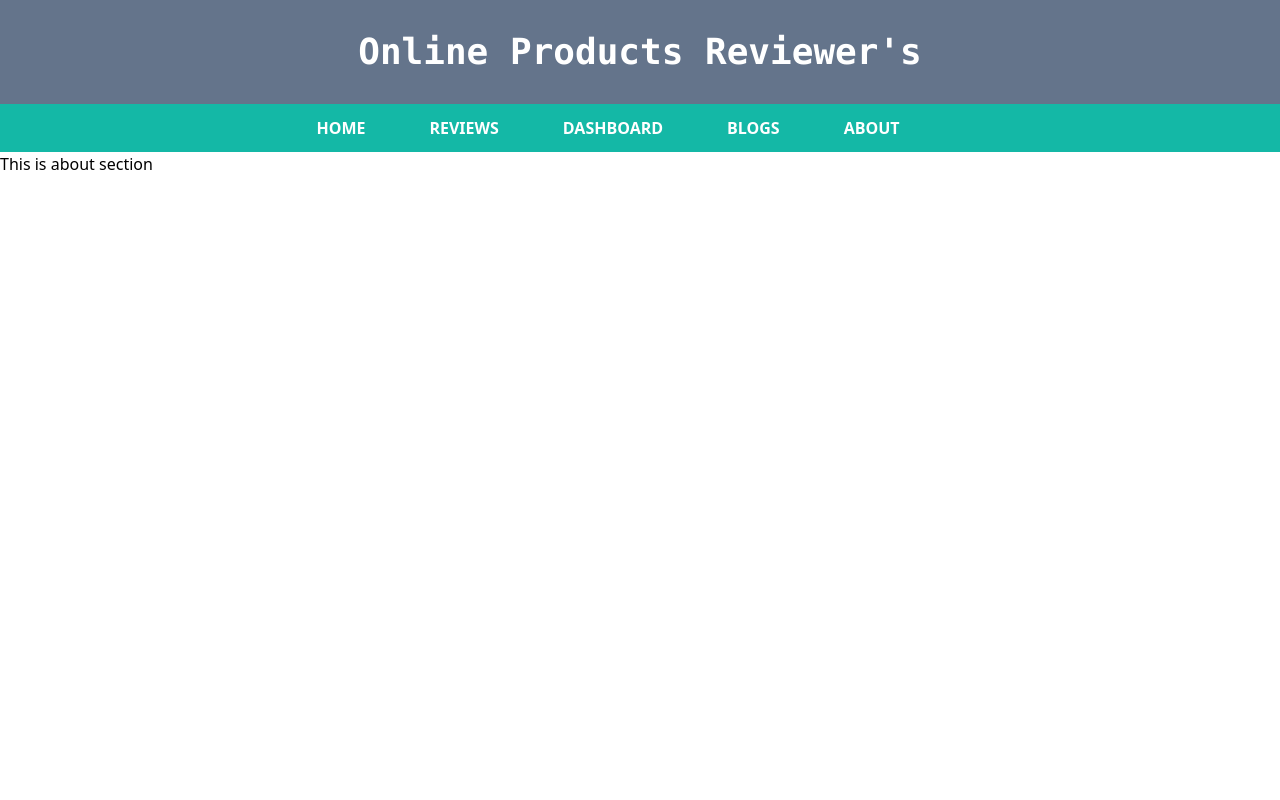
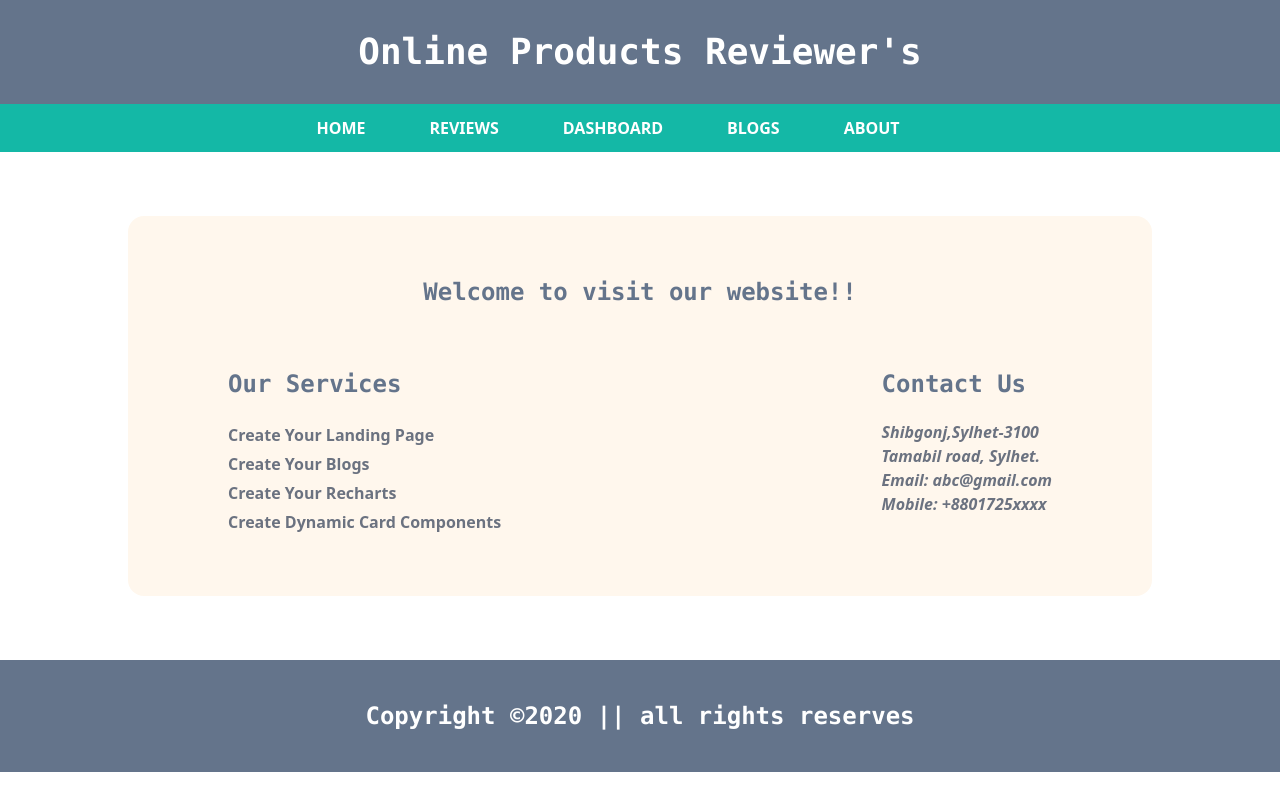
Before and after one commit to AkasHZamaN/product-analysis-interactive, a React (Create React App) app: page /about in a window 1280 px wide. Built offline with nearby package versions, Linux system fonts and the light colour scheme.

Commit message:
about and not founded area ended

```diff
--- a/src/App.js
+++ b/src/App.js
@@ -7,6 +7,7 @@ import Dashboard from './components/Dashboard/Dashboard';
 import Blogs from './components/Blogs/Blogs';
 import Reviews from './components/Reviews/Reviews';
 import NotFound from './components/NotFound/NotFound';
+import Footer from './components/Footer/Footer';
 
 function App() {
   return (
@@ -19,8 +20,8 @@ function App() {
         <Route path="/blogs" element={<Blogs></Blogs>}></Route>
         <Route path="/about" element={<About></About>}></Route>
         <Route path="*" element={<NotFound></NotFound>}></Route>
-
       </Routes>
+      <Footer></Footer>
     </div>
   );
 }
--- a/src/components/About/About.js
+++ b/src/components/About/About.js
@@ -2,9 +2,30 @@ import React from 'react';
 
 const About = () => {
     return (
-        <div>
-            <h2>This is about section</h2>
-        </div>
+        <section className='w-4/5 mx-auto bg-orange-50 my-16 py-5 px-5 rounded-2xl'>
+            <article className='text-center font-semibold text-2xl text-slate-500 font-mono my-10'>
+                <h1>Welcome to visit our website!!</h1>
+            </article>
+            <article className='flex justify-between mx-20 my-10'>
+                <article>
+                    <h1 className='text-2xl font-mono font-semibold text-slate-500 my-5'>Our Services</h1>
+                    <p className='font-semibold text-gray-500 text-xl'><small>Create Your Landing Page</small></p>
+                    <p className='font-semibold text-gray-500 text-xl'><small>Create Your Blogs</small></p>
+                    <p className='font-semibold text-gray-500 text-xl'><small>Create Your Recharts</small></p>
+                    <p className='font-semibold text-gray-500 text-xl'><small>Create Dynamic Card Components</small></p>
+
+                </article>
+                <article>
+                    <h1 className='text-2xl font-mono font-semibold text-slate-500 my-5'>Contact Us</h1>
+                    <address className='text-gray-500 font-semibold'>
+                        Shibgonj,Sylhet-3100 <br />
+                        Tamabil road, Sylhet. <br />
+                        Email: abc@gmail.com   <br />
+                        Mobile: +8801725xxxx
+                    </address>
+                </article>
+            </article>
+        </section>
     );
 };
 
--- a/src/components/Blogs/Blogs.js
+++ b/src/components/Blogs/Blogs.js
@@ -2,7 +2,7 @@ import React from "react";
 
 const Blogs = () => {
   return (
-    <section className="mx-16">
+    <section className="mx-16 my-20">
       <h1 className="text-right font-mono text-2xl font-semibold text-slate-500 my-5">
         FAQ Environment
       </h1>
--- a/src/components/Dashboard/Dashboard.js
+++ b/src/components/Dashboard/Dashboard.js
@@ -21,7 +21,7 @@ const Dashboard = () => {
     console.log(data);
   }, []);
   return (
-    <section className="flex justify-between mx-16">
+    <section className="flex justify-between mx-16 my-10">
       <article>
         <h1 className="text-center text-2xl font-semibold font-mono text-slate-500 my-10">
           Month wise Sell
--- /dev/null
+++ b/src/components/Footer/Footer.js
@@ -0,0 +1,11 @@
+import React from 'react';
+
+const Footer = () => {
+    return (
+        <section className='text-center text-2xl font-mono font-semibold text-white bg-slate-500 py-10'>
+            <h1>Copyright ©2020 || all rights reserves</h1>
+        </section>
+    );
+};
+
+export default Footer;
--- a/src/components/NotFound/NotFound.js
+++ b/src/components/NotFound/NotFound.js
@@ -1,11 +1,14 @@
 import React from 'react';
-
+import { ExclamationIcon } from "@heroicons/react/solid";
 const NotFound = () => {
     return (
-        <div>
-            <h1 className='text-3xl text-center'> Opps!! This file is not avaiable right now.</h1>
-            <h2 className='text-4xl text-center'>404</h2>
-        </div>
+        <section className='w-1/2 mx-auto bg-orange-50 py-5 px-5 font-mono my-40 rounded-2xl'>
+            <h1 className='text-3xl text-center text-slate-600 my-10'> Opps!! This file is not avaiable right now.</h1>
+            <article className='flex justify-center items-center'>
+            <small><ExclamationIcon className='w-10 h-10 mr-2 text-red-500'></ExclamationIcon></small>
+            <small className='text-4xl text-center font-semibold my-5 font-mono'> 404</small>
+            </article>
+        </section>
     );
 };
 
```
